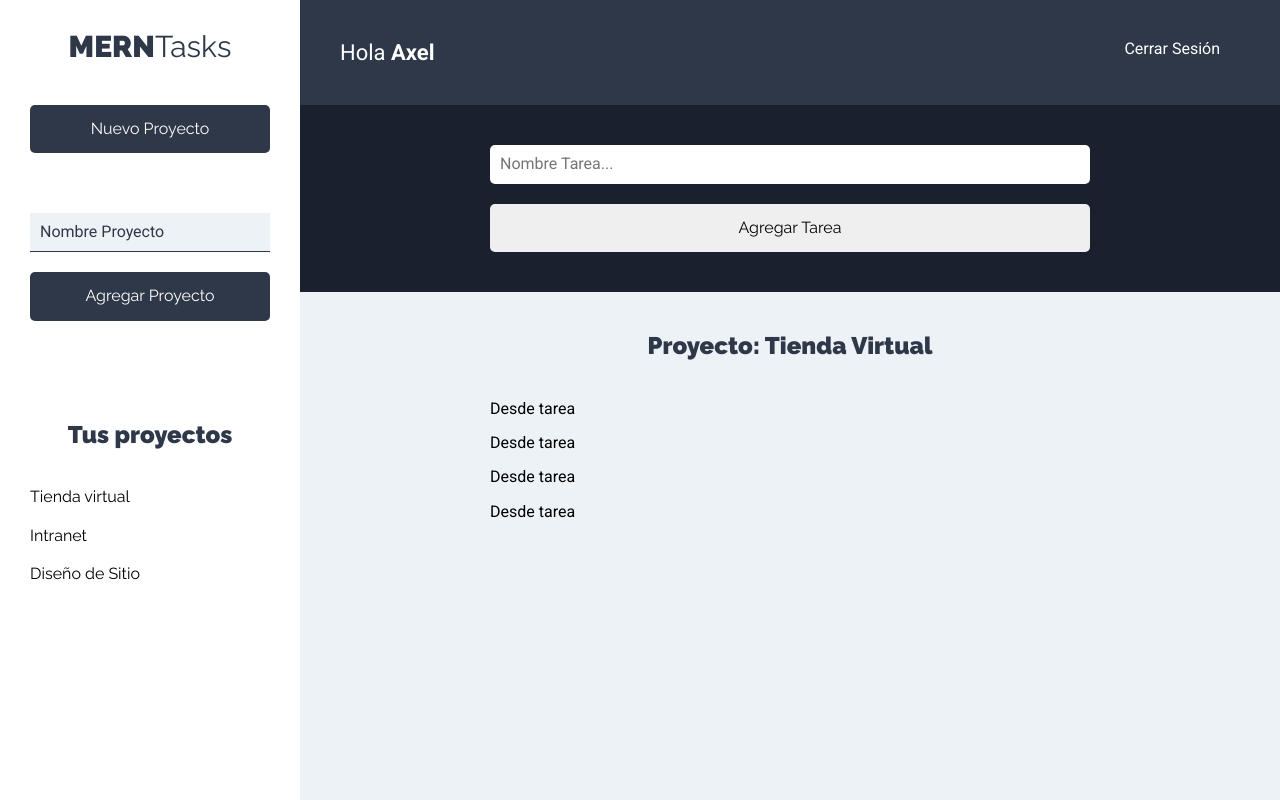
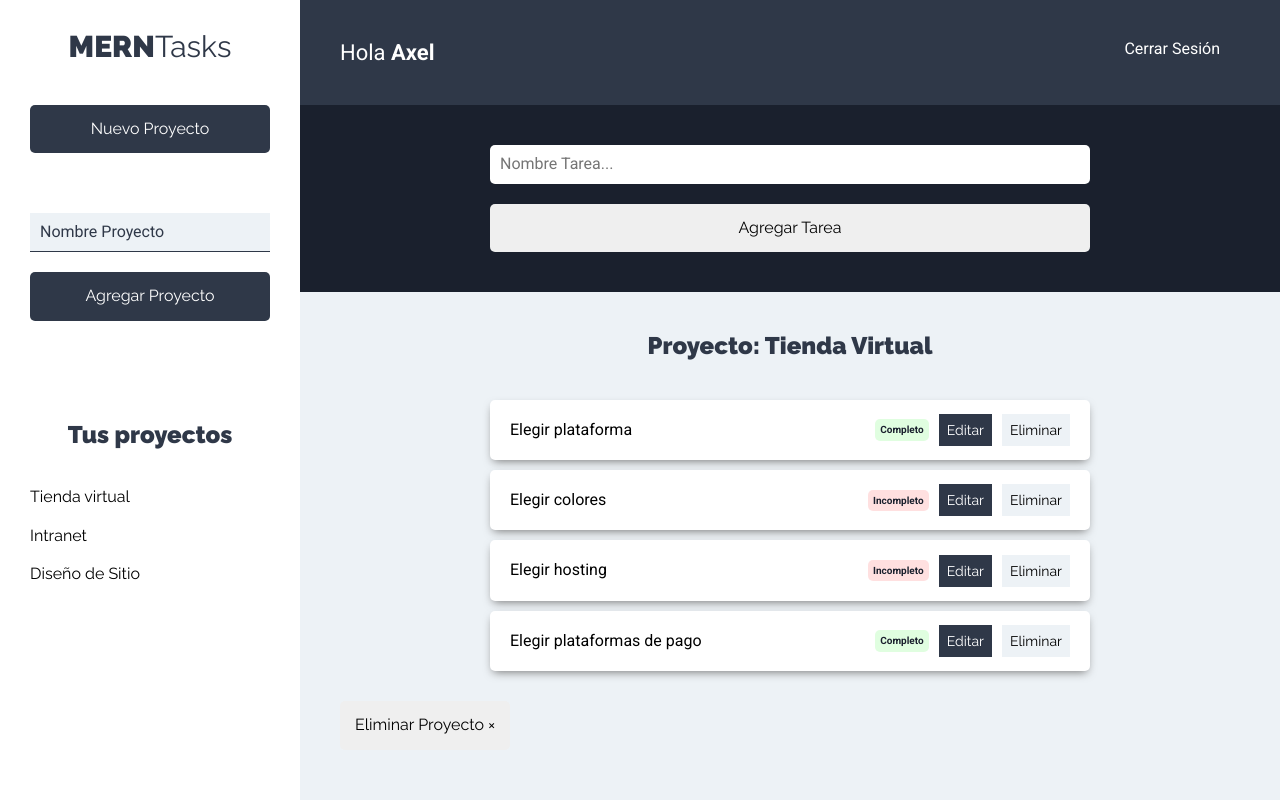
Before and after one commit to axmonsalve/MERNTasks, a React (Create React App) app: page /proyectos in a window 1280 px wide. Built offline with nearby package versions, Linux system fonts and the light colour scheme.

Commit message:
Trabajando con la interfaz de tareas

```diff
--- a/src/components/tareas/ListadoTareas.js
+++ b/src/components/tareas/ListadoTareas.js
@@ -24,6 +24,10 @@
             ))
         }
       </ul>
+
+      <button
+      className="btn btn-eliminar"
+      >Eliminar Proyecto &times;</button>
     </>
   )
 }
--- a/src/components/tareas/Tarea.js
+++ b/src/components/tareas/Tarea.js
@@ -1,8 +1,38 @@
 import React from 'react'
 
-function Tarea() {
+function Tarea({tarea}) {
   return (
-    <p>Desde tarea</p>
+    <li className="tarea sombra">
+      <p>{tarea.nombre}</p>
+
+      <div className="estado">
+        {
+          tarea.estado ?
+            (
+              <button
+                type="button"
+                className="completo"
+              >Completo</button>
+            )
+          :
+          <button
+          type="button"
+          className="incompleto"
+        >Incompleto</button>
+        }
+      </div>
+
+      <div className="acciones">
+        <button
+        type="button"
+        className="btn btn-primario"
+        >Editar</button>
+        <button
+        type="button"
+        className="btn btn-secundario"
+        >Eliminar</button>
+      </div>
+    </li>
   )
 }
 
```
